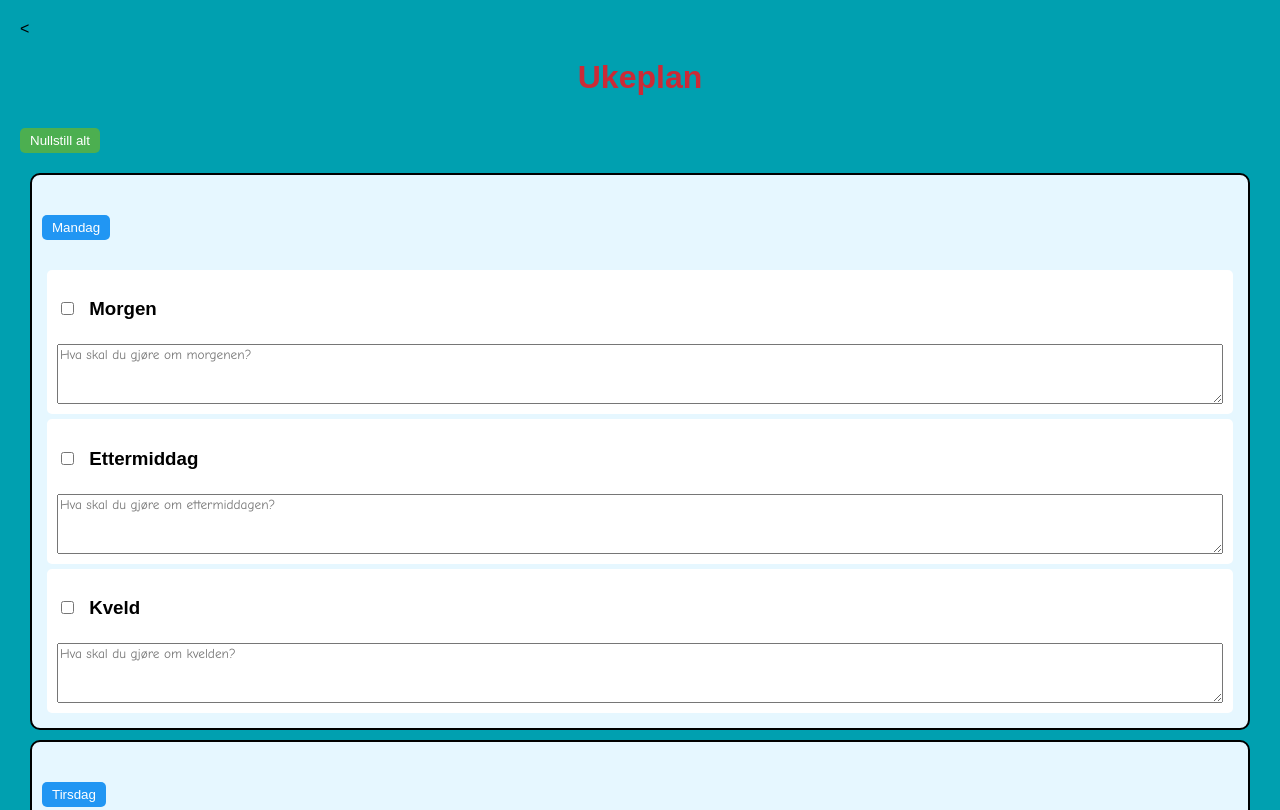
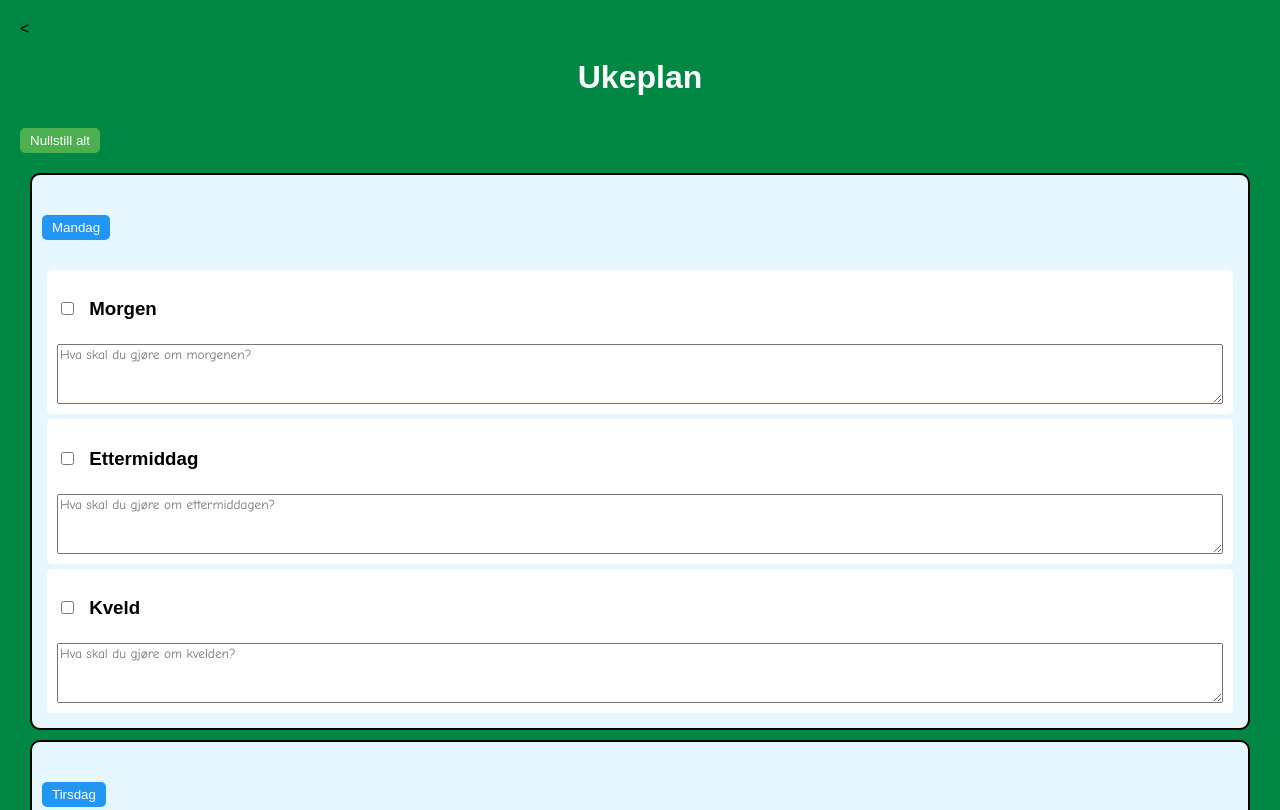
Before and after one commit to MarieAndresen/Ukeplan, a plain HTML site: page index.html in a window 1280 px wide. Shown: the top 810 px of the page. Drawn offline with Linux system fonts and the light colour scheme.

Commit message:
Update index.html
colors

```diff
--- a/index.html
+++ b/index.html
@@ -5,10 +5,10 @@
 body {
 font-family: 'Arial', cursive, sans-serif;
 margin: 20px;
-background-color: #00a0b0;
+background-color: #008744;
 }
 h1 {
-color: #cc2a36;
+color: #ffffff;
 text-align: center;
 }
 .dag {
```
